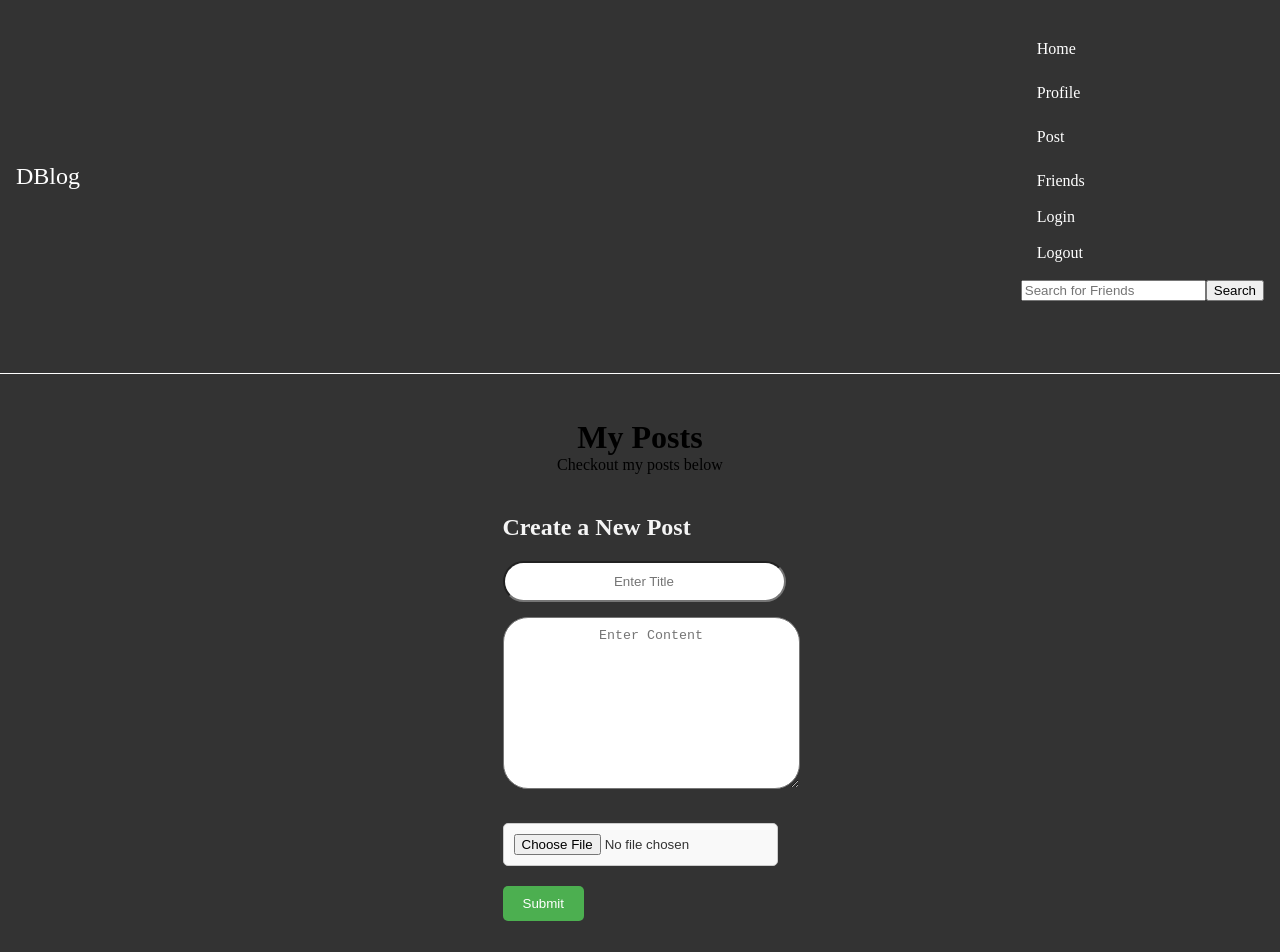
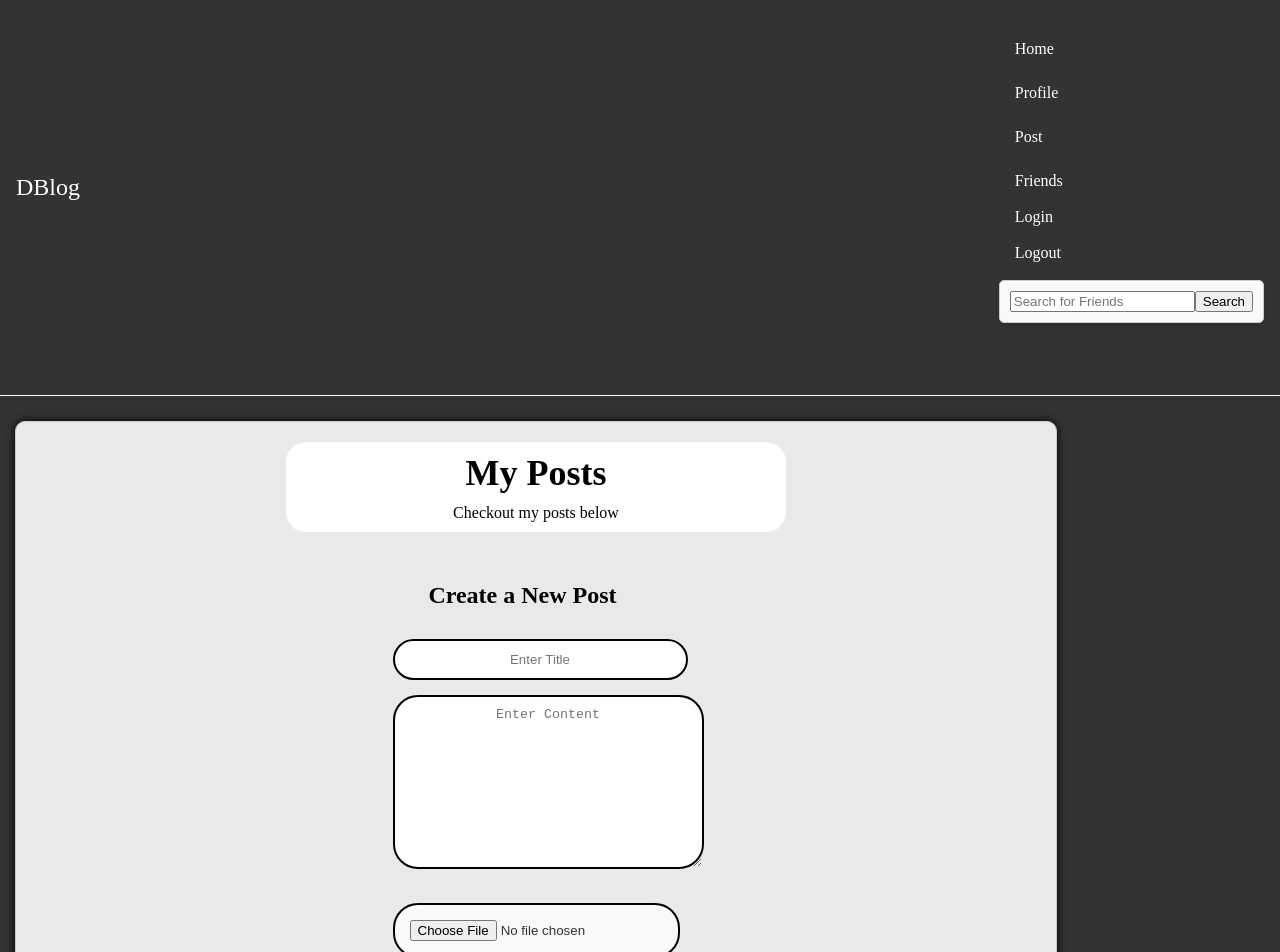
Before and after one commit to PaulRusz/FriendsBlog, a React (Vite) app in the folder client/: page /post in a window 1280 px wide. Shown: the top 952 px of the page. Built offline with nearby package versions, Linux system fonts and the light colour scheme.

Commit message:
css styling

```diff
--- a/client/src/components/SearchFriends.jsx
+++ b/client/src/components/SearchFriends.jsx
@@ -21,7 +21,15 @@ const SearchFriends = () => {
   };
 
   return (
-    <div>
+    <div
+      style={{
+        padding: "10px",
+        border: "1px solid #ccc",
+        borderRadius: "5px",
+        backgroundColor: "#f9f9f9",
+        boxShadow: "0 2px 4px rgba(0, 0, 0, 0.1)",
+      }}
+    >
       <input
         type="text"
         placeholder="Search for Friends"
--- a/client/src/pages/Post.jsx
+++ b/client/src/pages/Post.jsx
@@ -5,6 +5,8 @@ function NewPost() {
   const [posts, setPosts] = useState([]);
   const [newPostTitle, setNewPostTitle] = useState("");
   const [newPostContent, setNewPostContent] = useState("");
+  const [selectedImage, setSelectedImage] = useState(null);
+  const [previewImage, setPreviewImage] = useState(null);
 
   const handleTitleChange = (e) => {
     setNewPostTitle(e.target.value);
@@ -17,6 +19,13 @@ function NewPost() {
   const handleImageChange = (e) => {
     const file = e.target.files[0];
     setSelectedImage(file);
+    // Display image preview
+    const reader = new FileReader();
+    reader.onload = (event) => {
+      const imagePreview = event.target.result;
+      setPreviewImage(imagePreview);
+    };
+    reader.readAsDataURL(file);
   };
 
   const handleSubmit = (e) => {
@@ -64,12 +73,17 @@ function NewPost() {
             onChange={handleContentChange}
           ></textarea>
 
+          <div className="imageUploadContainer">
             <input
               className="imageUpload"
               type="file"
               accept="image/*"
               onChange={handleImageChange}
             />
+            {previewImage && (
+              <img className="imagePreview" src={previewImage} alt="Preview" />
+            )}
+          </div>
 
           <div></div>
 
--- a/client/src/pages/Profile.jsx
+++ b/client/src/pages/Profile.jsx
@@ -14,7 +14,7 @@ function Profile() {
         <p>Joined: {user.createdAt}</p>
       </div>
 
-      <div className="blogContainer">
+      <div className="postContainer">
         <h2>My Posts</h2>
         <ul>{/* posts will go here */}</ul>
       </div>
--- a/client/src/styles/Friends.css
+++ b/client/src/styles/Friends.css
@@ -1,6 +1,12 @@
 body, h1, p {
     margin: 0;
     padding: 0;
+}
+
+h1 {
+    font-size: 36px;
+    font-weight: bold;
+    margin-bottom: 10px;
 }
 
 /* Set a background color */
@@ -11,7 +17,7 @@ body {
 
 /* Style the header */
 .header2 {
-    background-color: white;
+    background-color: #e9e9e9;
     color: #fff;
     text-align: center;
     padding: 10px;
@@ -26,7 +32,7 @@ body {
     max-height: fit-content;
     margin: 20px auto;
     padding: 20px;
-    background-color: #fff;
+    background-color: #e9e9e9;
     border-radius: 5px;
     box-shadow: 0 2px 4px rgba(0, 0, 0, 0.1);
 }
--- a/client/src/styles/Navbar.css
+++ b/client/src/styles/Navbar.css
@@ -44,6 +44,7 @@
 
 .searchFriends {
   padding: 10px;
+
 }
 
   @media (max-width: 768px) {
--- a/client/src/styles/Post.css
+++ b/client/src/styles/Post.css
@@ -1,16 +1,26 @@
 .postContainer {
   max-width: 1000px;
   max-height: 1000px;
-  margin: 0 auto;
+  margin: 15px;
   padding: 20px;
   display: flex;
   flex-direction: column; /* Change to column layout */
   align-items: center;
+  background-color: #e9e9e9;
+  border: 1px solid #ccc;
+  border-radius: 10px;
+  box-shadow: 0 0 10px rgba(0, 0, 0)
+
 }
 
 .postHeader {
   text-align: center;
   margin-bottom: 20px;
+  background-color: white;
+  width: 50%;
+  border-radius: 20px;
+  padding-top: 10px;
+  padding-bottom: 10px;
 }
 
 h1 {
@@ -18,7 +28,10 @@ h1 {
 }
 
 h2 {
-  color: whitesmoke;
+  color: black;
+  max-width: 75%;
+  margin: 0 auto;
+  padding: 30px
 }
 
 p {
@@ -39,6 +52,7 @@ div {
   text-align: center;
   border-radius: 25px;
   height: 35px;
+  border: 2px solid black;
 }
 
 .contentContainer {
@@ -49,10 +63,11 @@ div {
   border-radius: 25px;
   padding: 10px;
   color: whitesmoke;
+  border: 2px solid black;
 }
 
 .submit {
-  background-color: #4CAF50;
+  background-color: #0056b3;
   color: #fff;
   padding: 10px 20px;
   border: none;
@@ -61,13 +76,13 @@ div {
 }
 
 .imageUploadContainer {
-
+  display: contents;
 }
 
 .imageUpload {
-  padding: 10px;
-  border: 1px solid #ccc;
-  border-radius: 5px;
+  padding: 15px;
+  border: 2px solid black;
+  border-radius: 25px;
   background-color: #f9f9f9;
   color: #333;
   cursor: pointer;
@@ -80,3 +95,9 @@ div {
 .imageUpload:hover {
   background-color: #e9e9e9;
 }
+
+.imagePreview {
+  max-width: 100%;
+  max-height: 200px; /* Set the maximum height as needed */
+  margin-top: 10px; /* Add margin for spacing */
+}
--- a/client/src/styles/Profile.css
+++ b/client/src/styles/Profile.css
@@ -13,19 +13,29 @@
   .myProfile {
     margin-bottom: 20px;
     padding: 20px;
-    border: 1px solid #ccc;
+    border: 2px solid #ccc;
     border-radius: 5px;
     text-align: center;
     max-width: 800px;
     max-height: fit-content;
   }
 
-  .blogContainer {
+  .postContainer {
     margin-bottom: 20px;
   }
 
   .commentContainer {
+    max-width: fit-content;
+    max-height: fit-content;
     margin-bottom: 20px;
+    box-shadow: 0 0 10px rgba(0, 0, 0);
+    display: flex;
+    align-items: center;
+    padding: 20px;
+    background-color: #f0f0f0;
+    border: 1px solid #ddd;
+    border-radius: 10px;
+    margin: 15px;
   }
 
   ul {
```
Lines whose indentation alone changed are shown as unchanged.
